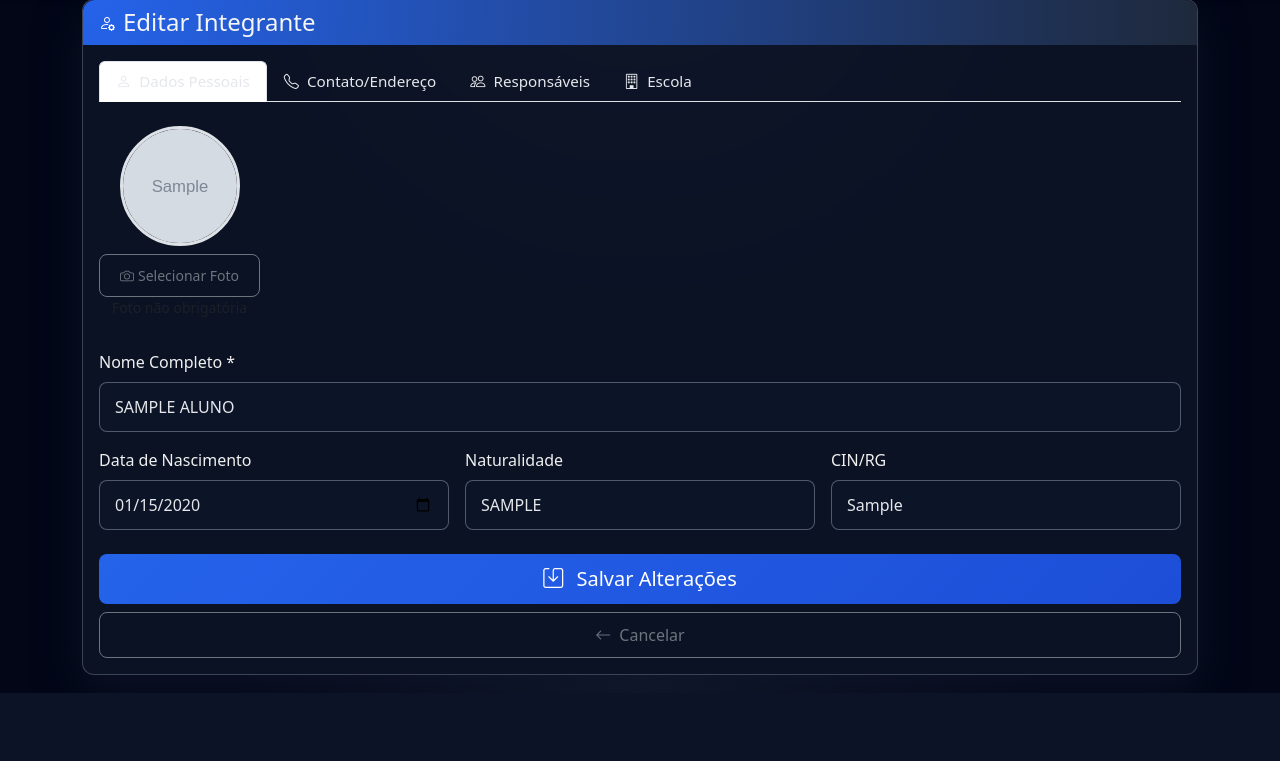
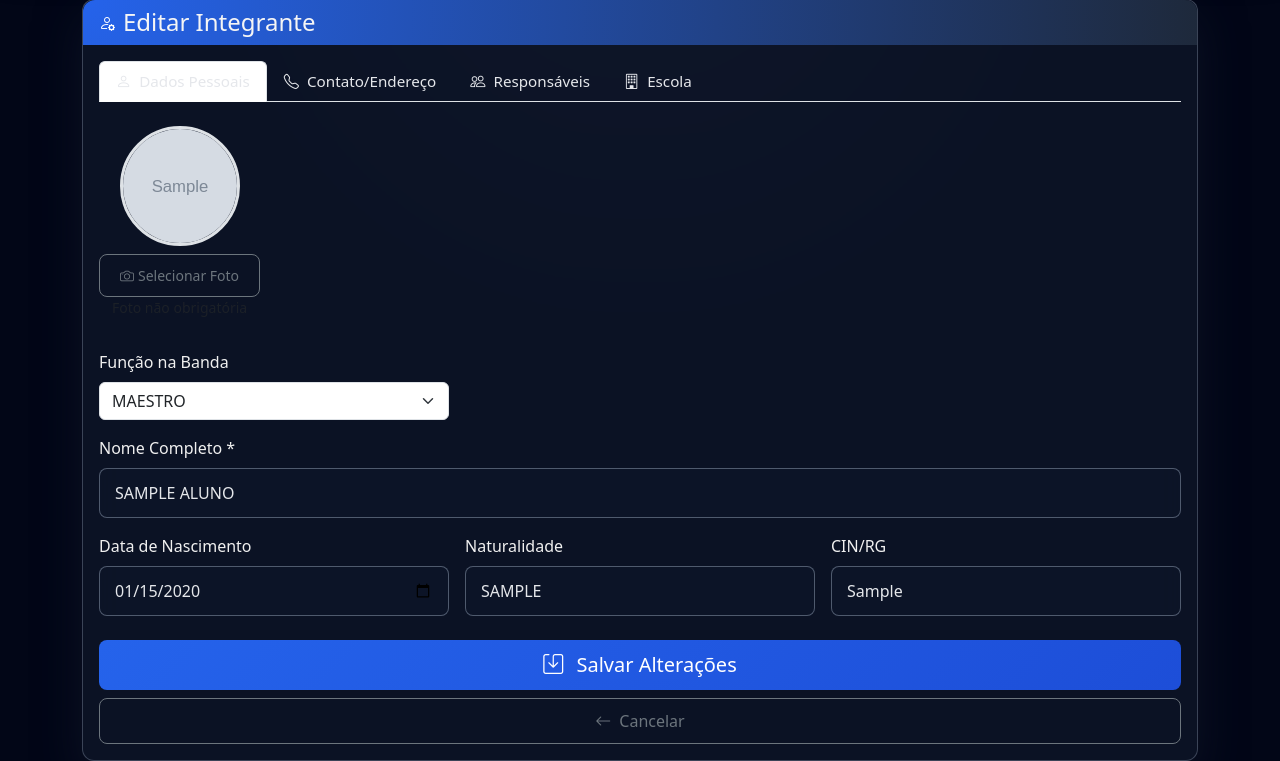
Before and after one commit to Grupo-9-PII/sistemaBMCM, a Flask app: page /admin/aluno/edit/1 in a window 1280 px wide. Shown: the part 107-868 px from the top of the page. Before the commit the page ends 800 px from the top, so only its background shows below. Run offline with Flask 3, Linux system fonts and the light colour scheme; a user stored in the database is signed in; tables that the repository leaves empty hold one stand-in row (values such as "Sample post"); grey boxes marked "Sample" are stand-in pictures; some libraries are stand-ins or nearby versions.

Commit message:
commit inclusão de funçoes no integrante

```diff
--- a/app/models.py
+++ b/app/models.py
@@ -83,6 +83,8 @@ class Aluno(db.Model):
     ativo = db.Column(db.Boolean, default=True)
     numero = db.Column(db.String(20))
     complemento = db.Column(db.String(200))
+    funcao_id = db.Column(db.Integer, db.ForeignKey('funcao_banda.id'))
+    funcao = db.relationship('FuncaoBanda', backref='alunos')
     created_at = db.Column(db.DateTime, default=datetime.utcnow)
 
     # Relacionamentos
--- a/app/routes.py
+++ b/app/routes.py
@@ -195,6 +195,7 @@ def criar_aluno():
     """Cria um novo aluno (integrante da banda)"""
     # Dados para os selects do formulário
     escolas = Escola.query.all()
+    funcoes = FuncaoBanda.query.all()
     instrumentos = Instrumento.query.filter_by(ativo=True).all()
     tipos_instrumento = TipoInstrumento.query.all()
     naipes = Naipe.query.all()
@@ -203,6 +204,7 @@ def criar_aluno():
         # Dados pessoais do aluno
         nome = normalizar_campo_texto(request.form.get("nome"))
         data_nascimento = request.form.get("data_nascimento")
+        funcao_id = request.form.get("funcao_id")
         naturalidade = normalizar_campo_texto(request.form.get("naturalidade"))
         cin_rg = request.form.get("cin_rg").upper().strip()
         email = request.form.get("email").lower().strip() if request.form.get("email") else None
@@ -245,6 +247,7 @@ def criar_aluno():
             endereco=endereco,
             numero=numero,
             complemento=complemento,
+            funcao_id=funcao_id,
             bairro=bairro,
             cidade=cidade,
             estado=estado,
@@ -295,6 +298,7 @@ def criar_aluno():
     return render_template("admin_aluno_form.html",
                            aluno=None,
                            titulo="Novo Integrante",
+                           funcoes=funcoes,
                            escolas=escolas,
                            instrumentos=instrumentos,
                            tipos_instrumento=tipos_instrumento,
@@ -310,12 +314,14 @@ def editar_aluno(aluno_id):
 
     # Dados para os selects do formulário
     escolas = Escola.query.all()
+    funcoes = FuncaoBanda.query.all()
     instrumentos = Instrumento.query.filter_by(ativo=True).all()
     tipos_instrumento = TipoInstrumento.query.all()
     naipes = Naipe.query.all()
 
     if request.method == "POST":
         # Dados pessoais do aluno
+        funcao_id = request.form.get("funcao_id")
         nome = normalizar_campo_texto(request.form.get("nome"))
         data_nascimento = request.form.get("data_nascimento")
         naturalidade = normalizar_campo_texto(request.form.get("naturalidade"))
@@ -361,6 +367,7 @@ def editar_aluno(aluno_id):
         aluno.endereco = endereco
         aluno.numero = numero
         aluno.complemento = complemento
+        aluno.funcao_id = funcao_id
         aluno.bairro = bairro
         aluno.cidade = cidade
         aluno.estado = estado
@@ -419,6 +426,7 @@ def editar_aluno(aluno_id):
     return render_template("admin_aluno_form.html",
                            aluno=aluno,
                            titulo="Editar Integrante",
+                           funcoes=funcoes,
                            escolas=escolas,
                            instrumentos=instrumentos,
                            tipos_instrumento=tipos_instrumento,
--- a/app/utils.py
+++ b/app/utils.py
@@ -79,12 +79,10 @@ def criar_dados_iniciais():
     # Criar funções da banda se não existirem
     if not FuncaoBanda.query.first():
         funcoes = [
-            FuncaoBanda(nome_funcao="MESTRE"),
-            FuncaoBanda(nome_funcao="SUB-MESTRE"),
-            FuncaoBanda(nome_funcao="OFICIAL DE FILEIRA"),
-            FuncaoBanda(nome_funcao="CABO DE FILEIRA"),
-            FuncaoBanda(nome_funcao="ALFERES"),
-            FuncaoBanda(nome_funcao="SOLDADO"),
+            FuncaoBanda(nome_funcao="MAESTRO"),
+            FuncaoBanda(nome_funcao="INSTRUTOR"),
+            FuncaoBanda(nome_funcao="ALUNO"),
+            FuncaoBanda(nome_funcao="COREÓGRAFO"),
         ]
         db.session.add_all(funcoes)
 
@@ -220,6 +218,9 @@ def migrar_banco_novos_campos():
         if 'complemento' not in columns:
             db.session.execute(text("ALTER TABLE aluno ADD COLUMN complemento VARCHAR(200)"))
 
+        if 'funcao_id' not in columns:
+            db.session.execute(text("ALTER TABLE aluno ADD COLUMN funcao_id INTEGER"))
+
         db.session.commit()
     except Exception as e:
         print(f"Erro na migração: {e}")
--- a/templates/admin_aluno_form.html
+++ b/templates/admin_aluno_form.html
@@ -68,10 +68,24 @@
                     </div>
                   </div>
 
+                  <div class="col-md-4">
+                    <label for="funcao_id" class="form-label">Função na Banda</label>
+                    <select name="funcao_id" id="funcao_id" class="form-select">
+                      <option value="">-- Selecione --</option>
+                      {% for funcao in funcoes %}
+                      <option value="{{ funcao.id }}"
+                              {% if aluno and aluno.funcao and aluno.funcao.id == funcao.id %}selected{% endif %}>
+                        {{ funcao.nome_funcao }}
+                      </option>
+                      {% endfor %}
+                    </select>
+                  </div>
+
                   <div class="col-12">
                     <label for="nome" class="form-label">Nome Completo *</label>
-<input type="text" name="nome" id="nome" class="form-control text-uppercase"
+                    <input type="text" name="nome" id="nome" class="form-control text-uppercase"
                            value="{{ aluno.nome if aluno else '' }}" required oninput="this.value = this.value.toUpperCase()">
+
                   </div>
 
                   <div class="col-md-4">
```
Also changed, not shown: instance/database.db.
